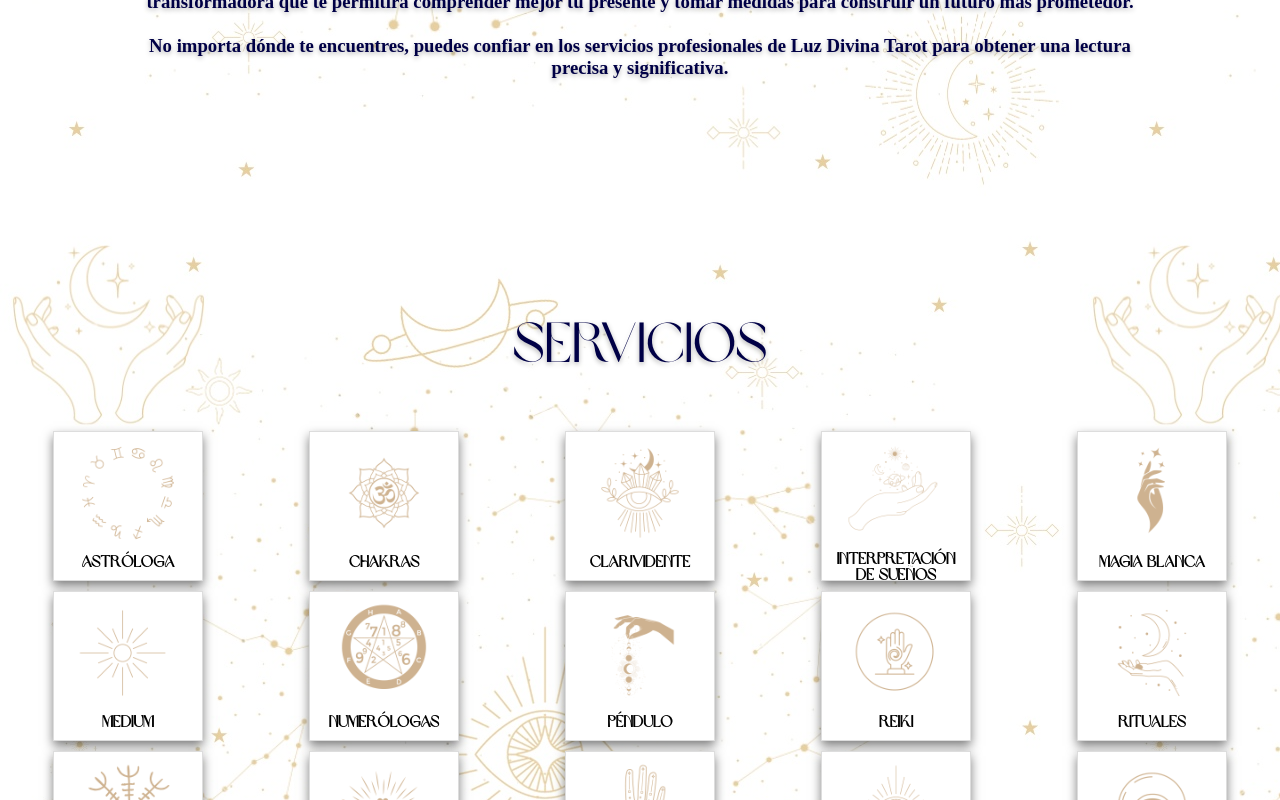
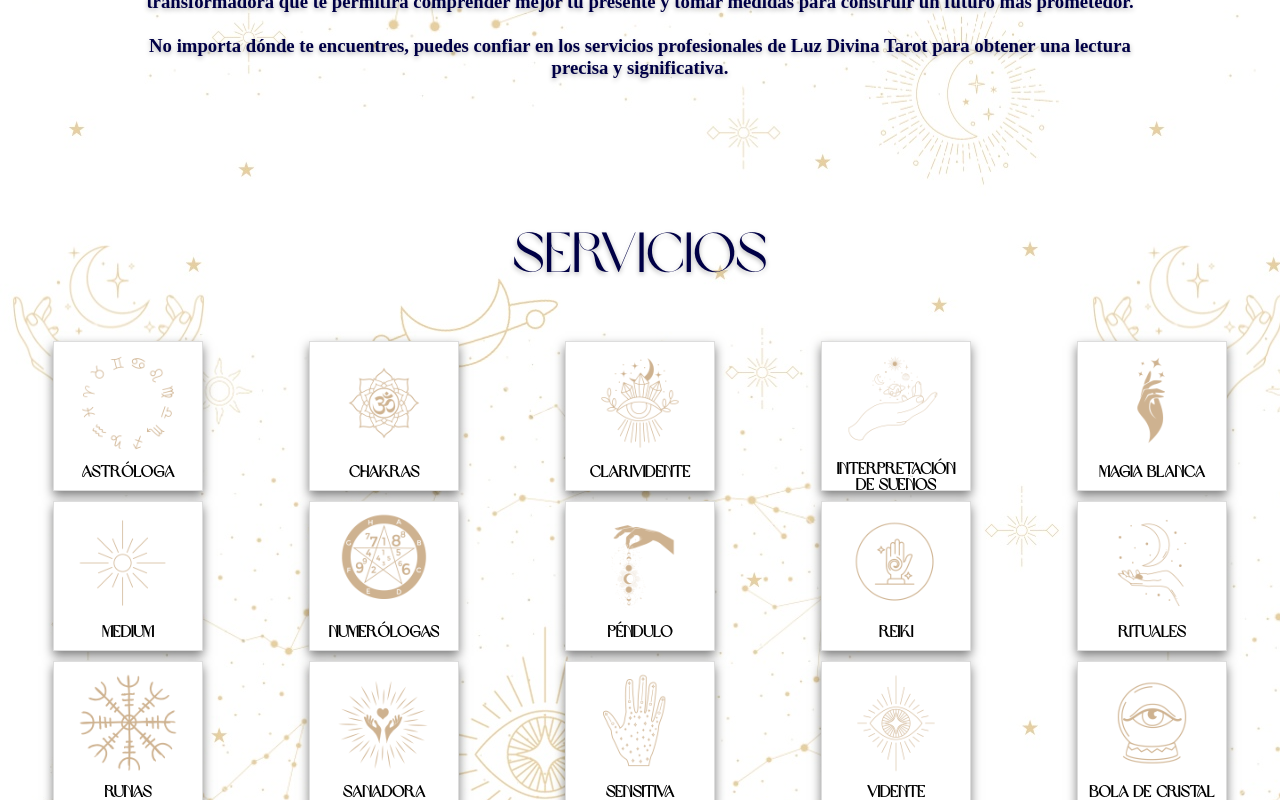
Before and after one commit to melinareynoso/exo-ld, a React (Create React App) app: page / in a window 1280 px wide. Shown: the part 1940-2740 px from the top of the page. Built offline with nearby package versions, Linux system fonts and the light colour scheme; a web font is replaced by a local one.

Commit message:
saco padding de seccion servicios

```diff
--- a/src/Components/Servicios/styles.css
+++ b/src/Components/Servicios/styles.css
@@ -1,5 +1,5 @@
 #Servicios {
-  padding-top: 90px !important;
+  /* padding-top: 90px !important; */
   height: 100%;
   width: 100%;
   font-family: 'Brown Sugar', sans-serif;
```
